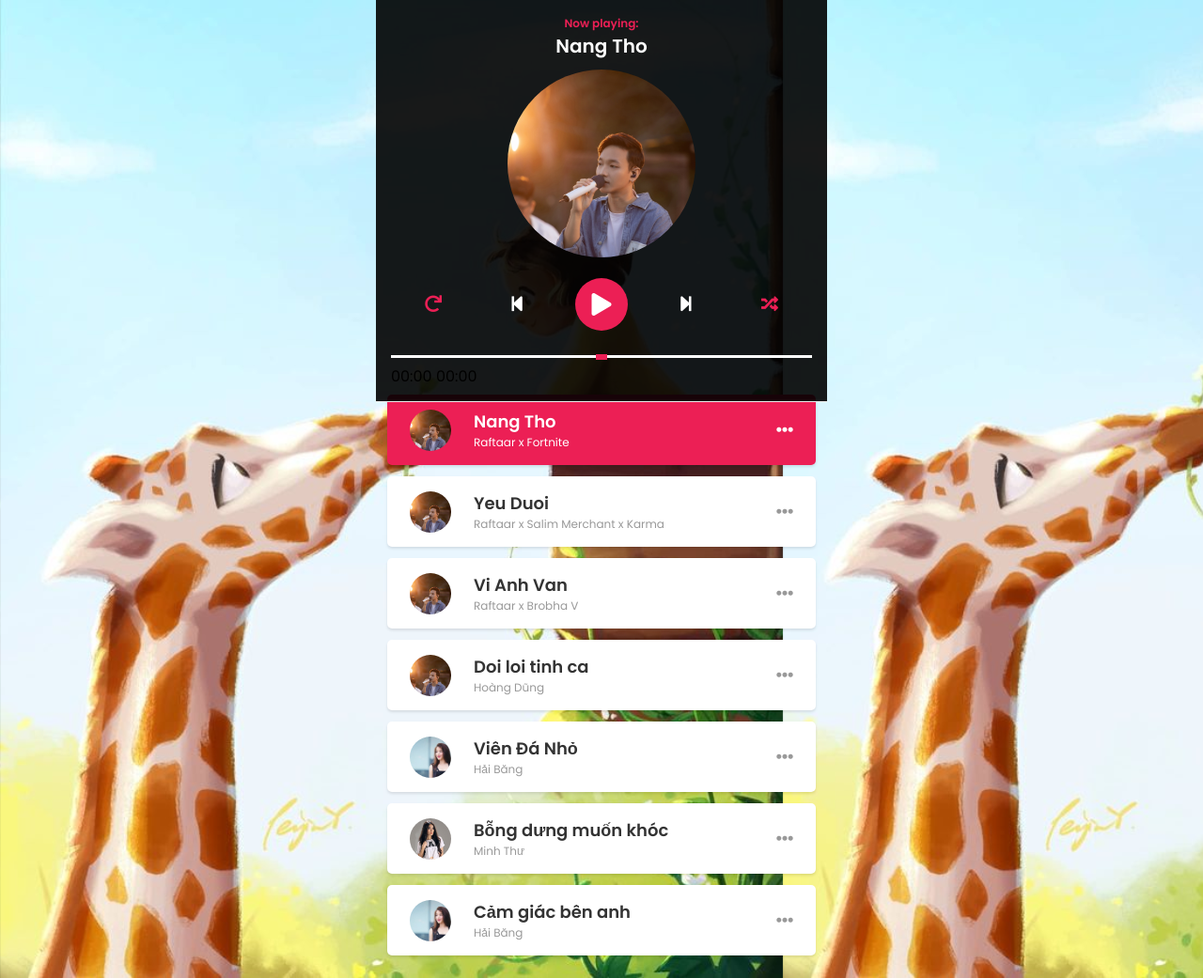
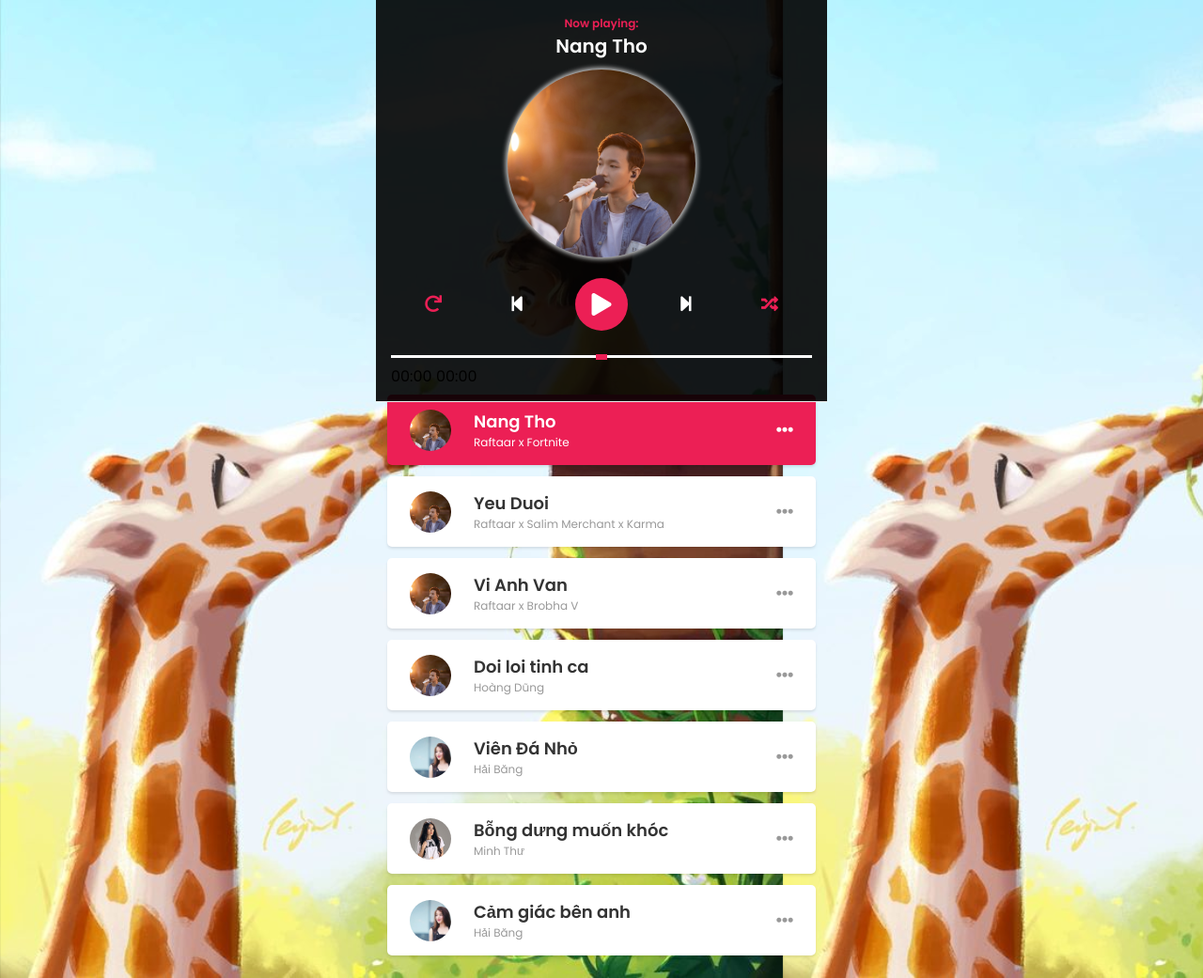
Before and after one commit to hoangnam555/musicApp, a plain HTML site: page index.html in a window 1280 px wide. Shown: the whole page at 94% size. Drawn offline with Linux system fonts and the light colour scheme.

Commit message:
Update style.css

```diff
--- a/style.css
+++ b/style.css
@@ -80,6 +80,7 @@ header h2 {
   background-color: #333;
   background-size: cover;
   margin: auto;
+  box-shadow: 0px 0px 5px 2px #ccc
 }
 
 /* CONTROL */
```
